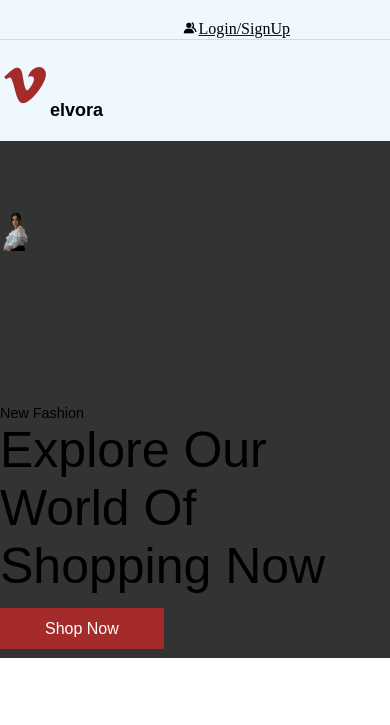
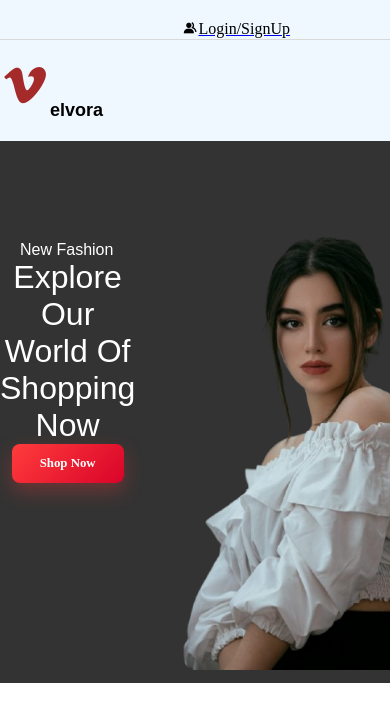
Before and after one commit to itel12345/Ecommerce, a plain HTML site: page index.html in a window 390 px wide. Shown: the top 725 px of the page. Drawn offline with nearby package versions, Linux system fonts and the light colour scheme.

Commit message:
Add files via upload

```diff
--- a/index.html
+++ b/index.html
@@ -76,11 +76,6 @@
 
 <div class="baground">
     <div class="back">
-
-        <div class="img">
-            <img src="./img/img6.png" alt="">
-            </div>
-
             <div class="fashion">
                 <h1>
                   New Fashion
@@ -92,6 +87,10 @@
                     <a href="#now">Shop Now</a>
                 </div>
             </div>
+
+            <div class="img">
+                <img src="./img/img6.png" alt="">
+                </div>
         </div>
     </div>
 
--- a/style.css
+++ b/style.css
@@ -1,9 +1,13 @@
+
 * {
   margin: 0;
   padding: 0;
   box-sizing: border-box;
 }
 
+body {
+  overflow-x: hidden; /* 🔒 Prevent horizontal scrolling */
+}
 
 html{
   scroll-behavior: smooth;
@@ -82,15 +86,13 @@ cursor: pointer;
 }
 .home-containers {
   display: flex;
-  justify-content: flex-end; /* push items to the right */
+  justify-content: flex-end;
   align-items: right;
-  padding: 20px; /* reasonable general padding */
-  gap: 25px; /* controls spacing between links/items */
-  flex-wrap: wrap; /* helps on smaller screens */
+  padding: 20px;
+  gap: 25px;
+  flex-wrap: wrap;
   margin-top: 20px;
 }
-
-
 .home-containers a {
   text-decoration: none;
   font-family: sans-serif;
@@ -98,23 +100,19 @@ cursor: pointer;
   color: rgb(0, 0, 0);
   transition: 0.5s;
 }
-
 .home-containers a:hover {
   color: rgb(241, 11, 11);
 }
-
 .home-containers .cart-container {
   padding-top: 0;
   margin-left: 0;
 }
-
 .home-containers .cart-container i {
   color: rgb(0, 0, 0);
   font-size: 35px;
   cursor: pointer;
   transition: 0.5s;
 }
-
 .home-containers .cart-container i:hover {
   color: red;
 }
@@ -199,21 +197,16 @@ cursor: pointer;
 }
 .baground .back{
   display: flex;
-  flex-direction: row-reverse;
   align-items: center;
   justify-content: space-between;
-  gap: 50px;
-  flex-wrap: wrap;
   background-color: #333;
-  height: 517px;
 }
 .baground .back .img{
   margin-right: 350px;
-  margin-bottom: 100px;
 }
 .baground .back .img img{
   padding-top: 70px;
-  width: 80%;
+  width: 90%;
 }
 .fashion{
   top: 390px;
@@ -229,18 +222,24 @@ cursor: pointer;
   font-weight: normal;
   font-size: 50px;
 }
-.fashion .shop{
-  padding-top: 25px;
+.shop a {
+  display: inline-block;
+  background: linear-gradient(135deg, #ff3c3c, #d90429);
+  color: #fff;
+  padding: 12px 28px;
+  font-size: 16px;
+  font-weight: 600;
+  text-decoration: none;
+  border-radius: 8px;
+  box-shadow: 0 8px 20px rgba(255, 60, 60, 0.3);
+  transition: transform 0.2s ease, box-shadow 0.2s ease;
 }
-.fashion a{
-  text-decoration: none;
-  font-family: sans-serif;
-  font-weight: normal;
-  background-color: brown;
-  padding: 12px 45px;
-  color: white;
-  transition: 0.5s;
+
+.shop a:hover {
+  transform: translateY(-2px);
+  box-shadow: 0 12px 25px rgba(255, 60, 60, 0.4);
 }
+
 .fashion a:hover{
   background-color: rgb(190, 35, 35);
 }
@@ -532,7 +531,28 @@ cursor: pointer;
 @media screen and (max-width: 600px) {
   .home-containers {
     display: none;
-
+  }
+  .baground .back .img img{
+    width: 4000%;
+    margin-left: 9px;
+  }
+  .fashion h1{
+    font-size: 1rem;
+    margin-left: 20px;
+  }
+  .fashion{
+    color: rgb(255, 255, 255);
+    margin-top: 100px;
+  }
+  .fashion p{
+    font-size: 2rem;
+    text-align: center;
+  }
+  .shop{
+    text-align: center;
+  }
+  .shop a{
+    font-size: 0.8rem;
   }
   .icon-container{
   display: flex;
```
